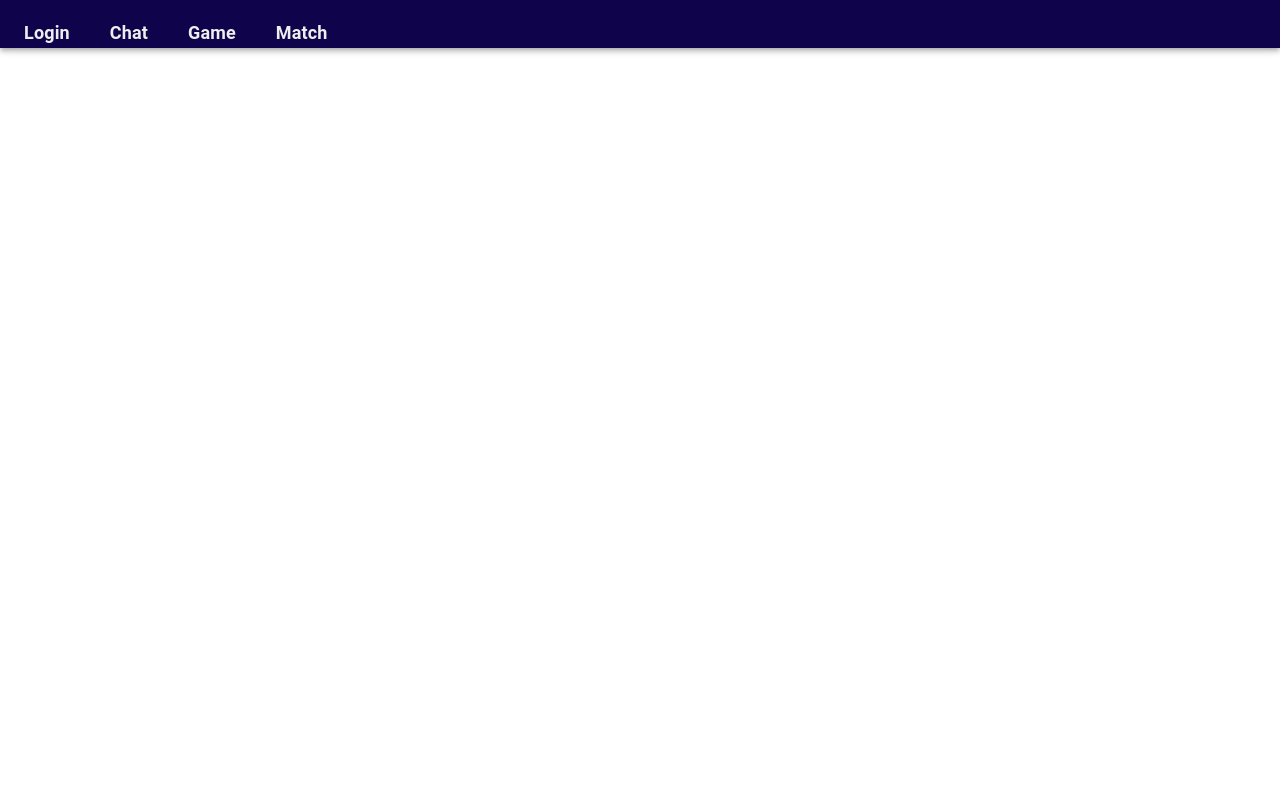
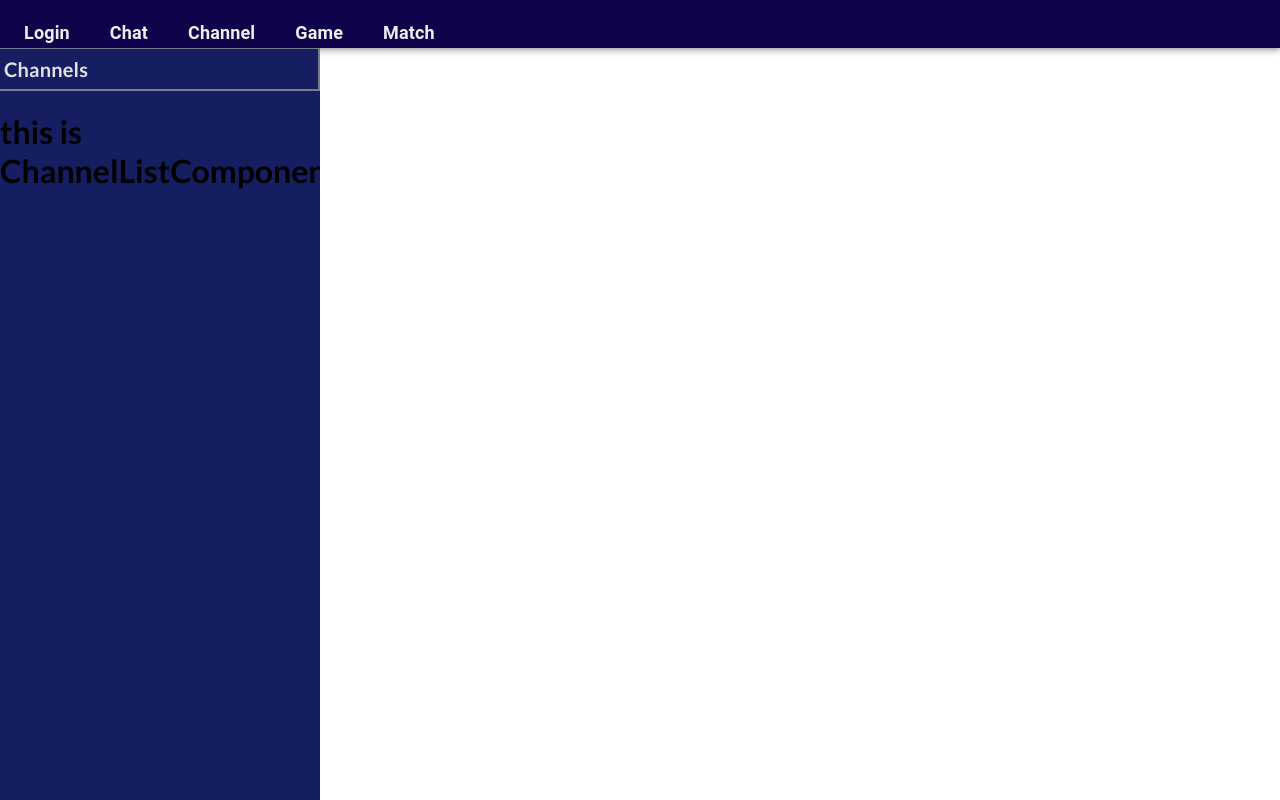
Before and after one commit to Shuta-syd/42-ft_transcendence, a React (Create React App) app in the folder frontend/: page /channel/room in a window 1280 px wide. Built offline with nearby package versions, Linux system fonts and the light colour scheme; no server answers.

Commit message:
#13 [add] Channel component add

```diff
--- a/frontend/src/App.tsx
+++ b/frontend/src/App.tsx
@@ -7,6 +7,8 @@ import ChatComponent from "./components/chat/ChatComponent";
 import ChatWindowComponent from "./components/chat/ChatWindowComponent";
 import Canvas from "./features/game/Game";
 import Matches from "./features/match/Match";
+import Channel from "./features/channel/Channel";
+import ChannelComponent from "./components/channel/ChannelComponent";
 
 function App() {
   axios.defaults.withCredentials = true;
@@ -19,6 +21,10 @@ function App() {
               <Route path=":roomId" element={<ChatWindowComponent />} />
             </Route>
           </Route>
+          <Route path="/channel" element={<Channel />}>
+            <Route path="room" element={<ChannelComponent />}>
+            </Route>
+          </Route>
           <Route path="/game" element={<Canvas/>} />
           <Route path="/match" element={<Matches/>}/>
         </Routes>
--- /dev/null
+++ b/frontend/src/components/channel/ChannelComponent.tsx
@@ -0,0 +1,17 @@
+import { Grid } from "@mui/material";
+import React from "react";
+import ChannelGroupComponent from "./ChannelGroupComponent";
+
+
+/**
+ * @returns Channel画面のコンポーネント
+ */
+export default function ChannelComponent() {
+  return (
+    <>
+      <Grid container>
+        <ChannelGroupComponent />
+      </Grid>
+    </>
+  )
+}
--- /dev/null
+++ b/frontend/src/components/channel/ChannelGroupComponent.tsx
@@ -0,0 +1,45 @@
+import { Grid, Typography } from "@mui/material";
+import { Box, Stack } from "@mui/system";
+import React, { useEffect, useRef, useState } from "react";
+import ChannelListComponent from "./ChannleListComponent";
+
+
+/**
+ * @returns 所属中のChannelリストを表示するコンポーネント
+ */
+export default function ChannelGroupComponent() {
+  const subtitleElm = useRef<HTMLInputElement>();
+  const [subtitleHeight, setSubtitleHeight] = useState<string>('0');
+
+
+  useEffect(() => {
+    if (subtitleElm.current) {
+      setSubtitleHeight(`${subtitleElm.current.clientHeight.toString()}px`);
+    }
+  }, [subtitleElm, subtitleHeight]);
+
+  return (
+    <Grid item xs={3} height={'94vh'}>
+      <Box>
+        <Stack>
+          <Box sx={{ backgroundColor: '#141E61'}} ref={subtitleElm}>
+            <Typography
+              variant="h6"
+              borderTop={1} borderBottom={2.5} borderRight={2.5} borderColor={'#787A91'}
+              padding={0.5}
+              sx={{ fontFamily: 'Lato', color: '#e1e2e2', fontWeight: 700 }}
+            >
+              Channels
+            </Typography>
+          </Box>
+          <Stack
+            height={`calc(94vh - ${subtitleHeight})`}
+            sx={{ backgroundColor: '#141E61', overflow: 'auto' }} borderColor={'#787A91'}
+          >
+            <ChannelListComponent />
+          </Stack>
+        </Stack>
+      </Box>
+    </Grid>
+  )
+}
--- /dev/null
+++ b/frontend/src/components/channel/ChannleListComponent.tsx
@@ -0,0 +1,12 @@
+import React from "react"
+
+/**
+ * @returns Message送信可能なChannel一覧を表示するコンポーネント
+ */
+export default function ChannelListComponent() {
+  return (
+    <>
+      <h1>this is ChannelListComponent</h1>
+    </>
+  )
+}
--- a/frontend/src/components/chat/ChatComponent.tsx
+++ b/frontend/src/components/chat/ChatComponent.tsx
@@ -2,7 +2,7 @@ import { Grid } from "@mui/material";
 import React, { useContext, useEffect } from "react";
 import { Outlet } from "react-router-dom";
 import { Socket } from "socket.io-client";
-import ChatGroupComponent from "./ChatGroupCompoent";
+import ChatGroupComponent from "./ChatGroupComponent";
 import { WebsocketContext } from "../../contexts/WebsocketContext";
 
 
--- a/frontend/src/components/chat/ChatGroupCompoent.tsx
+++ b/frontend/src/components/chat/ChatGroupComponent.tsx
@@ -34,7 +34,7 @@ export default function ChatGroupComponent() {
           </Box>
           <Stack
             height={`calc(94vh - ${subtitleHeight})`}
-            sx={{ backgroundColor: '#141E61', overflow: 'scroll' }} borderRight={2.5} borderColor={'#787A91'}
+            sx={{ backgroundColor: '#141E61', overflow: 'auto' }} borderColor={'#787A91'}
           >
             <ChatFriendsComponent/>
           </Stack>
--- a/frontend/src/components/chat/ChatWindowComponent.tsx
+++ b/frontend/src/components/chat/ChatWindowComponent.tsx
@@ -131,7 +131,7 @@ export default function ChatWindowComponent() {
         <Box
           maxHeight={`calc(94vh - ${subtitleHeight})`}
         >
-          <Box sx={{color: '#EEEEEE', backgroundColor: '#0F044C', overflow: 'scroll'}} height={`calc(85vh - ${subtitleHeight})`}>
+          <Box sx={{color: '#EEEEEE', backgroundColor: '#0F044C', overflow: 'auto'}} height={`calc(85vh - ${subtitleHeight})`}>
             {chatLog.map((chat, idx) => (
               <div key={idx}>
                 <div>{chat.time}</div>
--- a/frontend/src/components/utils/Navbar.tsx
+++ b/frontend/src/components/utils/Navbar.tsx
@@ -17,6 +17,9 @@ function Navbar() {
               <Link to={"/chat/room"} className={'NavbarLink'}>Chat</Link>
             </Typography>
             <Typography mr={5}>
+              <Link to={"/channel/room"} className={'NavbarLink'}>Channel</Link>
+            </Typography>
+            <Typography mr={5}>
             <Link to={"/game"} className={'NavbarLink'}>Game</Link>
             </Typography>
             <Typography mr={5}>
--- /dev/null
+++ b/frontend/src/features/channel/Channel.tsx
@@ -0,0 +1,13 @@
+import React from "react";
+import { Outlet } from "react-router-dom";
+
+function Channel() {
+
+  return (
+    <>
+      <Outlet />
+    </>
+  )
+}
+
+export default Channel;
--- a/frontend/src/features/chat/Chat.tsx
+++ b/frontend/src/features/chat/Chat.tsx
@@ -1,5 +1,4 @@
 import React from "react";
-// eslint-disable-next-line import/no-extraneous-dependencies
 import { QueryClient, QueryClientProvider } from "react-query";
 import { Outlet } from "react-router-dom";
 import { socket, WebsocketProvider } from "../../contexts/WebsocketContext";
```
